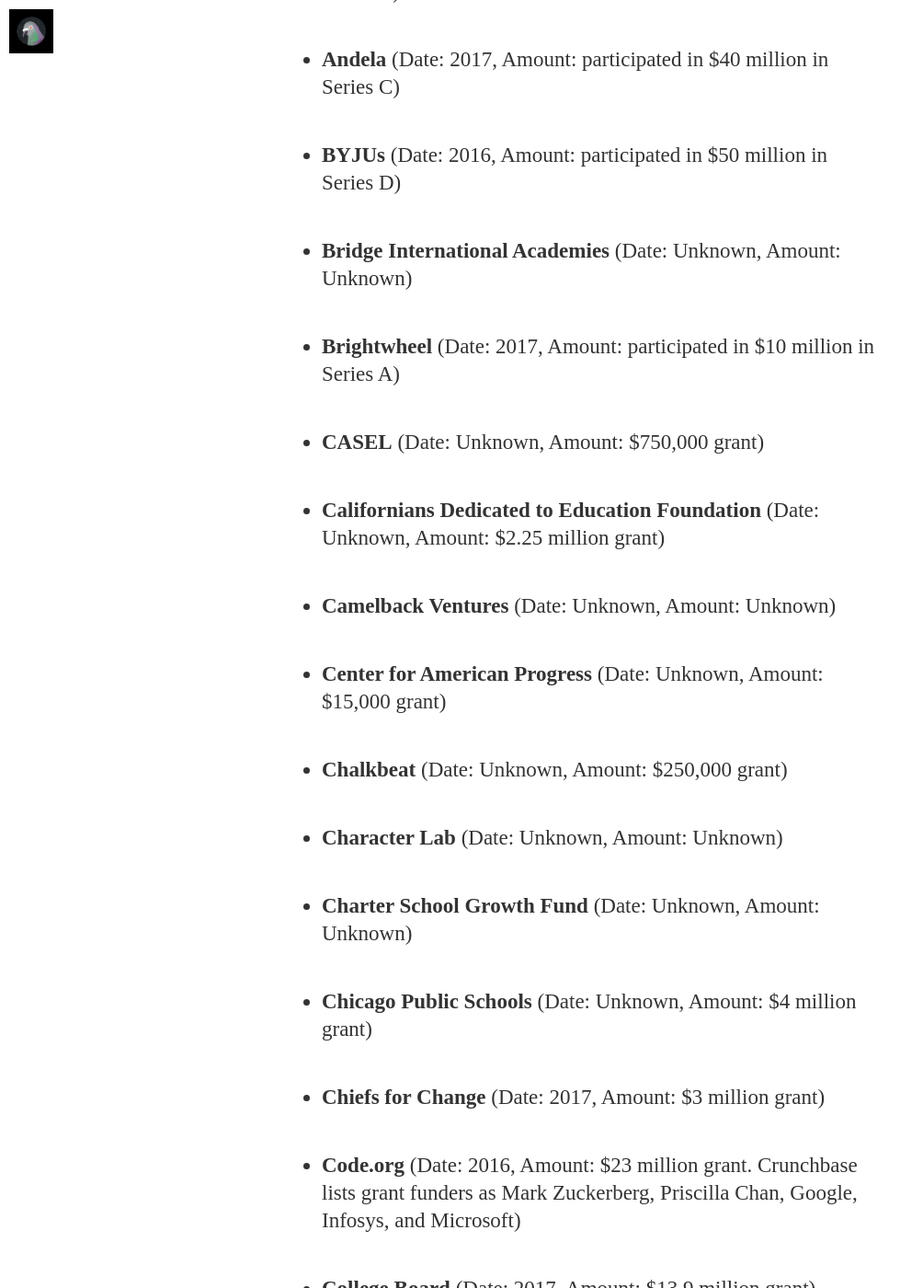
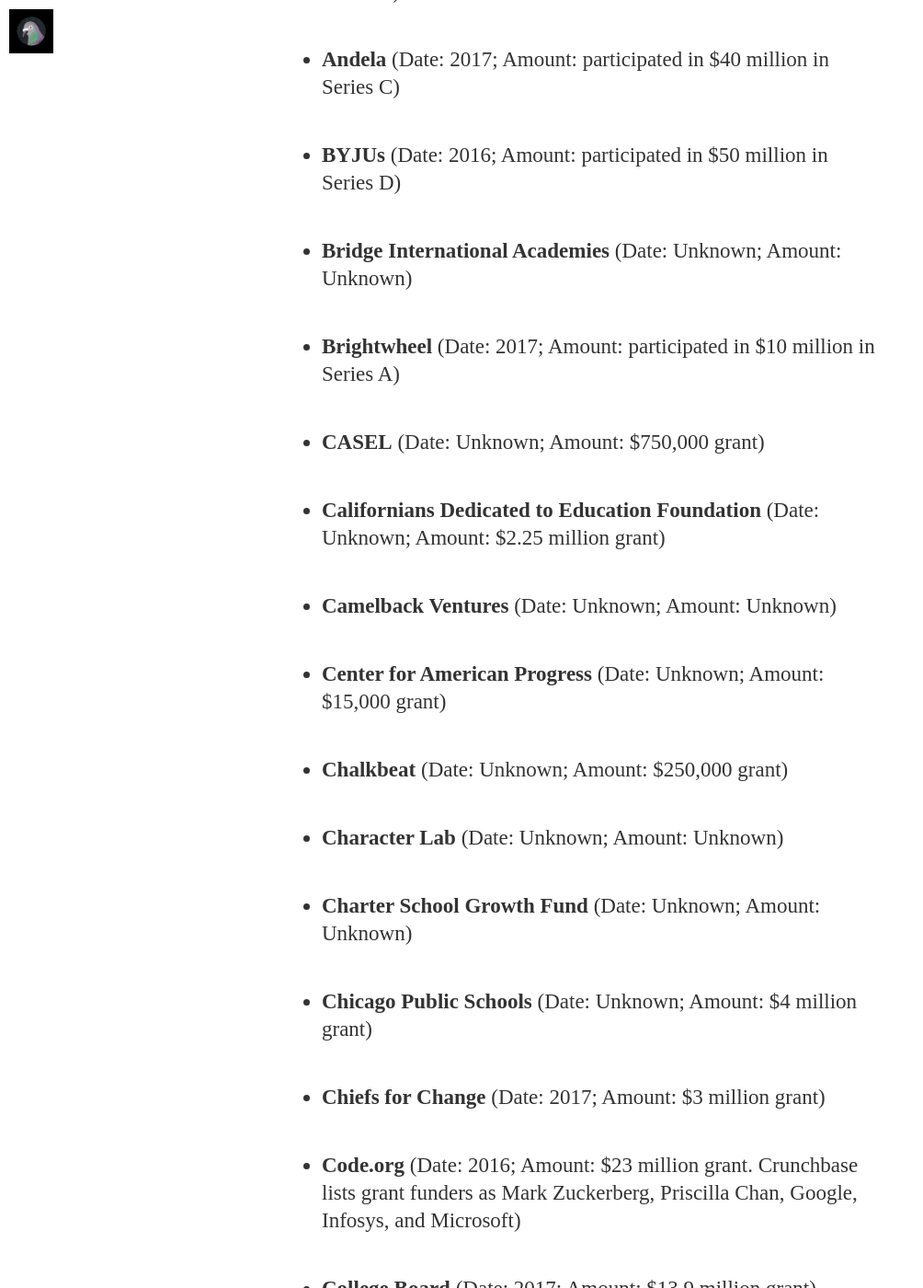
Before and after one commit to HackEducation/funding, a Jekyll site: the page built from chan-zuckerberg-initiative.html, in a window 1280 px wide and 1400 px high, scrolled down 1431 px. Shown: the whole window at 92% size, without its empty margins (0-1004 px from the left). Built offline with Jekyll 4.4.1, drawn with Linux system fonts in a browser that asks for light colours; nearby versions of some CDN libraries; some web fonts are replaced; some of the changed text lies outside the part shown.

Commit message:
punctuation

```diff
--- a/chan-zuckerberg-initiative.html
+++ b/chan-zuckerberg-initiative.html
@@ -17,7 +17,7 @@
 {% for investment in investments %}
 
 <ul>
-<li><strong>{{ investment.Name }}</strong> (Date: {{ investment.Date }}, Amount: {{ investment.Notes }})</li>
+<li><strong>{{ investment.Name }}</strong> (Date: {{ investment.Date }}; Amount: {{ investment.Notes }})</li>
 </ul>
 
 {% endfor %}
```
